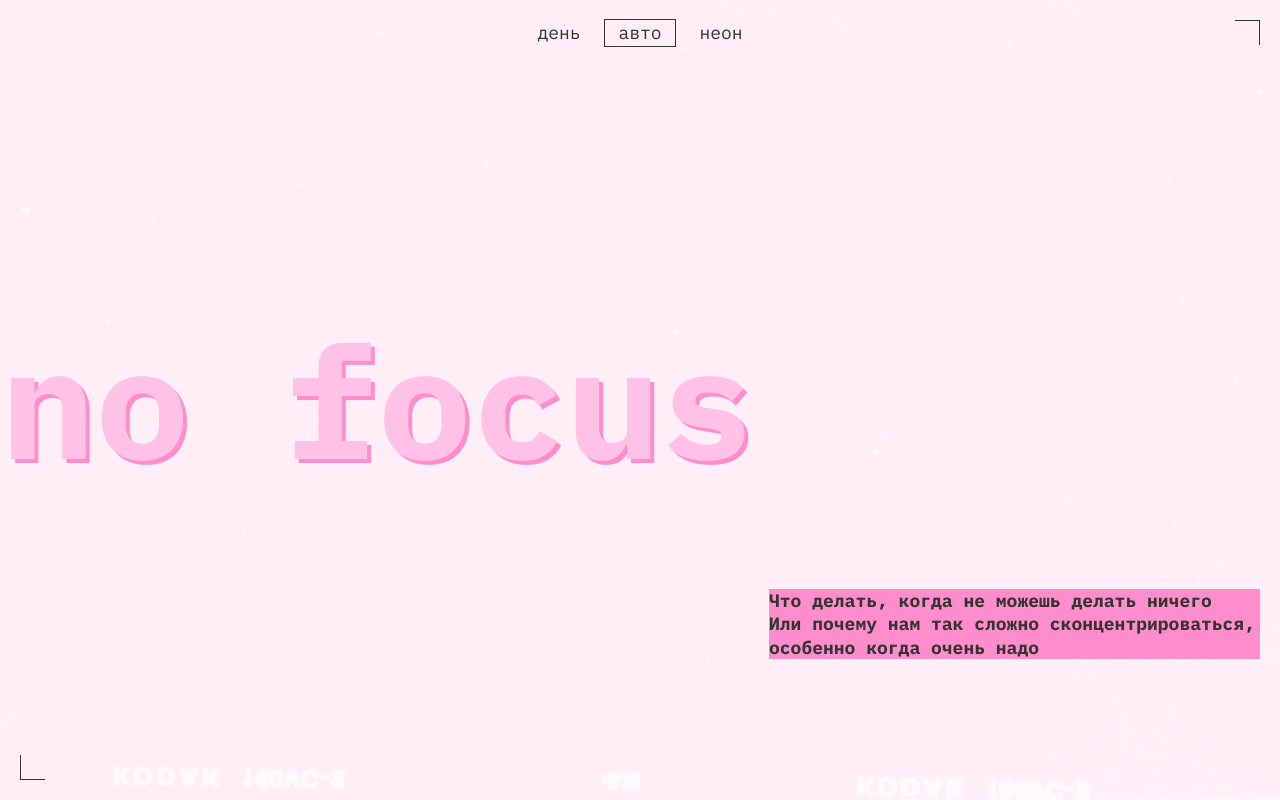
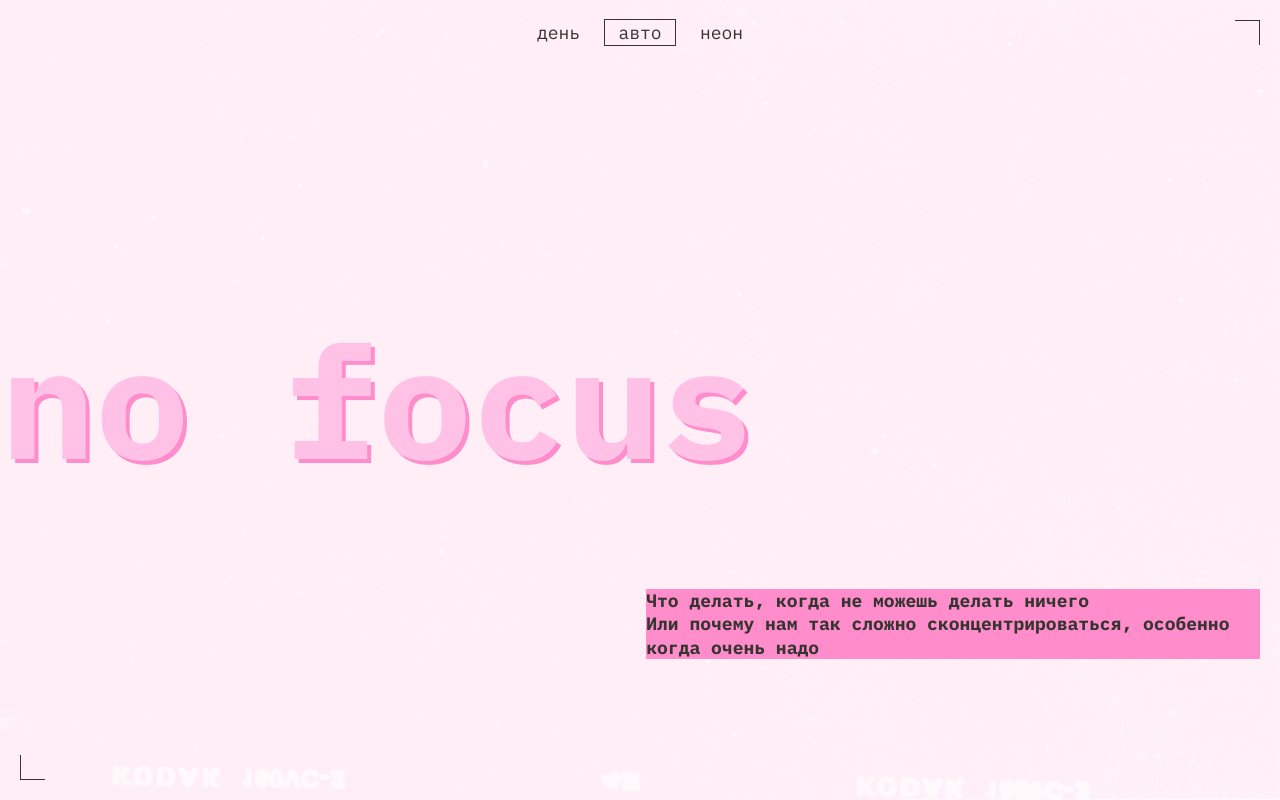
Before and after one commit to Xeniya-Z/slozhno-sosredotochitsya-fd, a plain HTML site: page index.html in a window 1280 px wide. Shown: the top 800 px of the page. Drawn offline with Linux system fonts and the light colour scheme.

Commit message:
fix layout

```diff
--- a/styles/style.css
+++ b/styles/style.css
@@ -75,7 +75,7 @@
 .header__theme-menu-list {
   display: flex;
   flex-direction: column;
-  gap: clamp(11px, 0.0157vw + 5px, 23px);
+  gap: clamp(11.5px, 0.0157vw + 5px, 23px);
 }
 
 .header__theme-menu-button {
@@ -88,7 +88,7 @@
   text-transform: lowercase;
   background-color: transparent;
   inline-size: 70px;
-  block-size: 26px;
+  block-size: 25px;
 }
 
 .header__theme-menu-button:focus {
@@ -119,7 +119,7 @@
 .header__text {
   justify-self: end;
   font-weight: var(--font-weight-bold, 700);
-  max-inline-size: clamp(355px, 47.8vw, 491px);
+  max-inline-size: max(355px, 47.4vw);
 }
 
 .title-decor {
@@ -140,7 +140,7 @@
 }
 
 .reasons {
-  padding-block-start: clamp(29px, 4vw + 16px, 40px);
+  margin-block-start: clamp(29px, 4vw + 16px, 40px);
 }
 
 .sections__title {
@@ -324,6 +324,7 @@
 
   .header__text {
     margin-block-start: 16px;
+    max-inline-size: max(355px, 47.95vw);
   }
 
   .factors {
```
